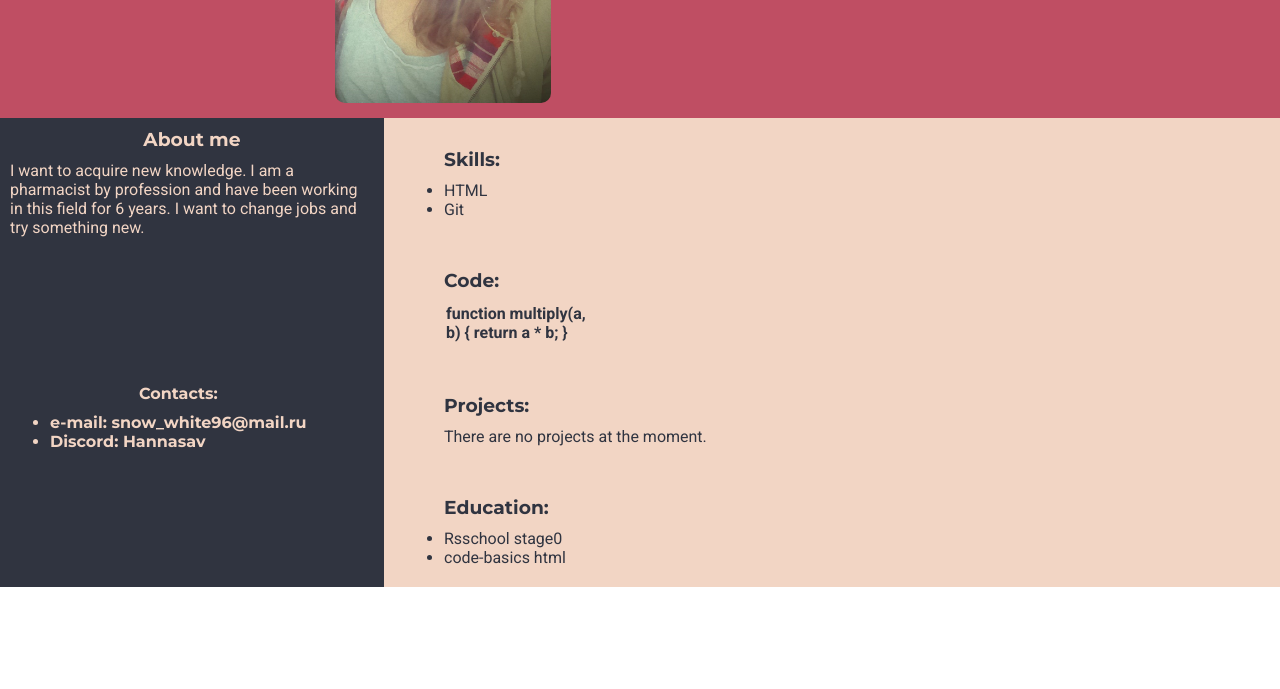
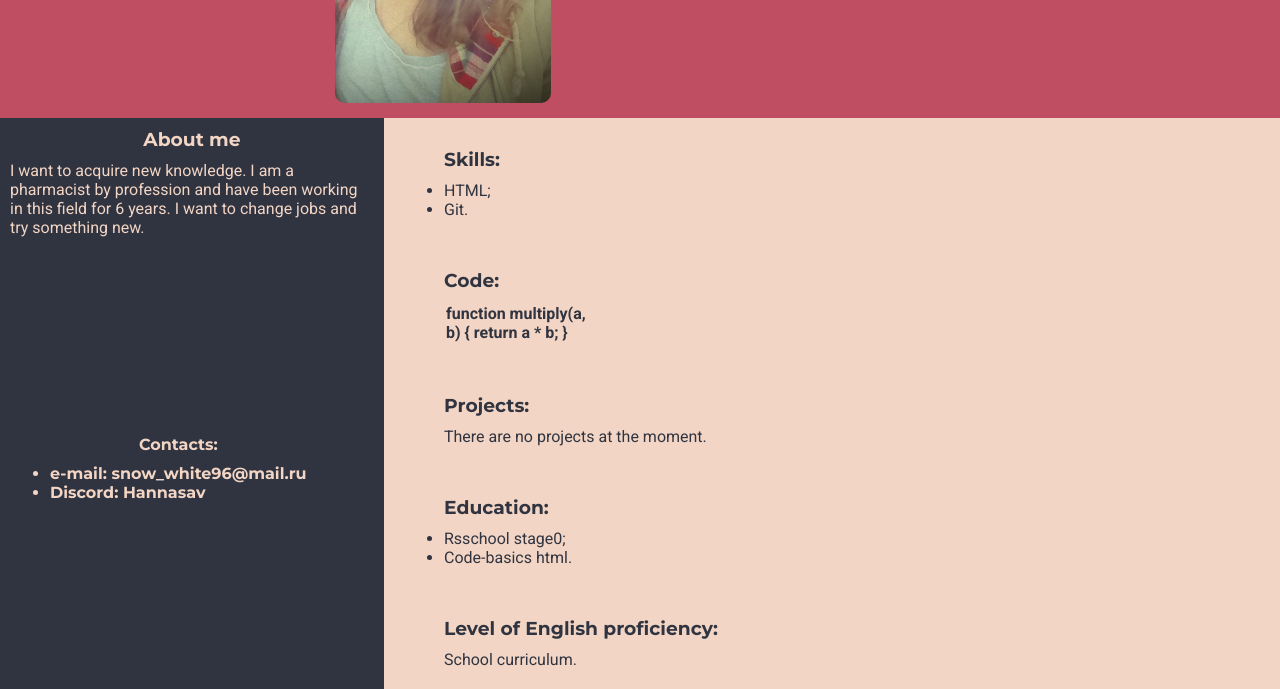
Before and after one commit to hAnnaSavitskaya/rsschool-cv, a plain HTML site: page index.html in a window 1280 px wide. Shown: the part 212-901 px from the top of the page. Before the commit the page ends 800 px from the top, so only its background shows below. Drawn offline with Linux system fonts and the light colour scheme.

Commit message:
feat:lang. fix style, fix index

```diff
--- a/index.html
+++ b/index.html
@@ -41,8 +41,8 @@
                 <p class="skills_p">
                     <div>
                         <ul style="list-style-type:disc">
-                            <li>HTML</li>
-                            <li>Git</li>
+                            <li>HTML;</li>
+                            <li>Git.</li>
                         </ul>
                     </div>
                 </p>
@@ -68,11 +68,15 @@
                 <p class="educ_p">
                     <div>
                         <ul style="list-style-type:disc">
-                            <li>Rsschool stage0</li>
-                            <li>code-basics html</li>
+                            <li>Rsschool stage0;</li>
+                            <li>Code-basics html.</li>
                         </ul>
                     </div>
                 </p>
+            </section>
+            <section class="lng">
+                <h1 class="title7"> Level of English proficiency:</h1>
+                <p class="lng_p">School curriculum.</p>
             </section>
         </section>
     </main>
--- a/style.css
+++ b/style.css
@@ -136,3 +136,15 @@ body {
 .educ_p{
     text-align: left;
 }
+.lng{
+    text-align: left;
+    padding: 20px 60px;
+}
+.title7{
+    text-align: left;
+    padding: 10px 0;
+    font-family: var(--mont);
+}
+.lng_p{
+    text-align: left;
+}
```
